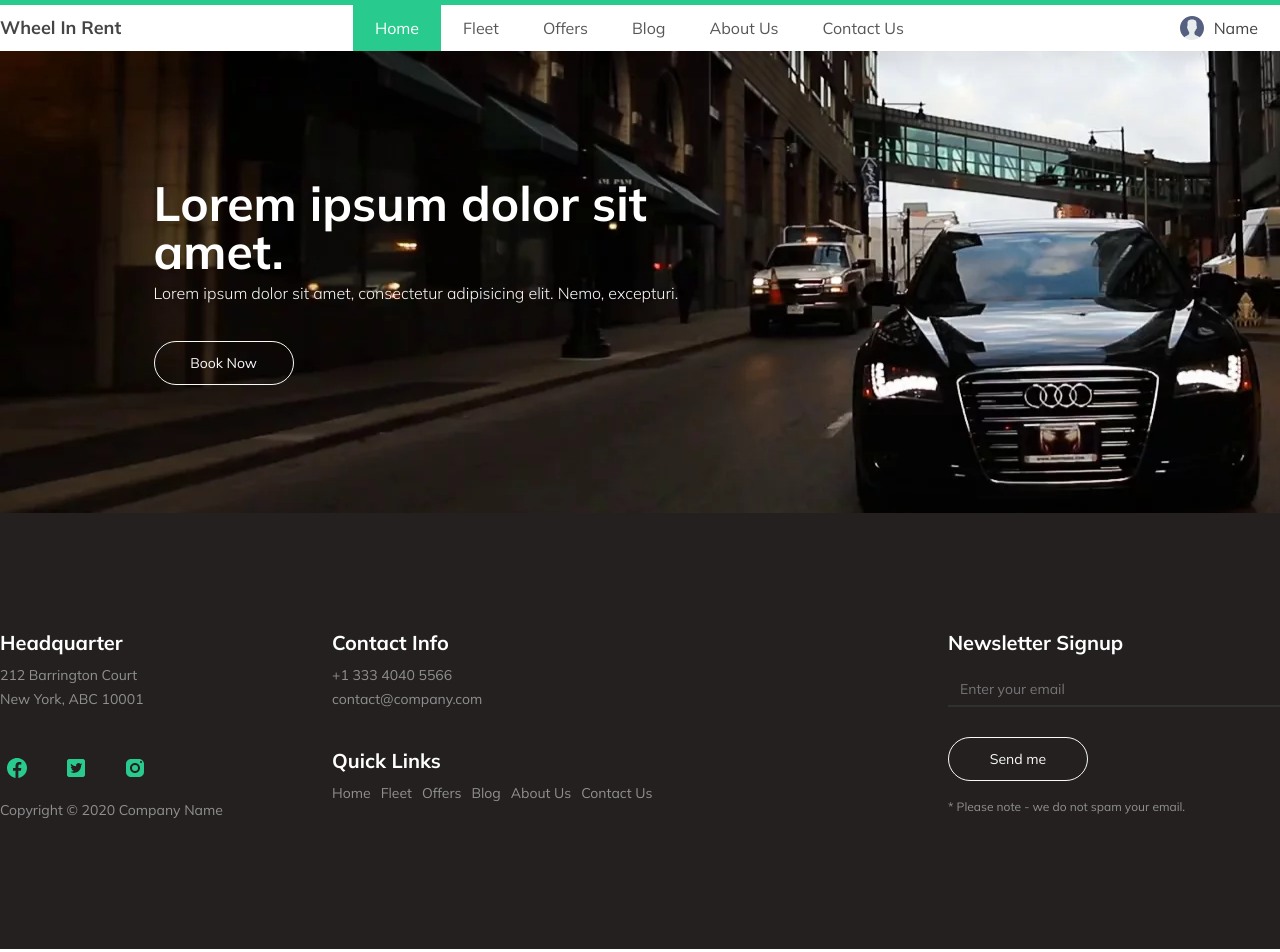
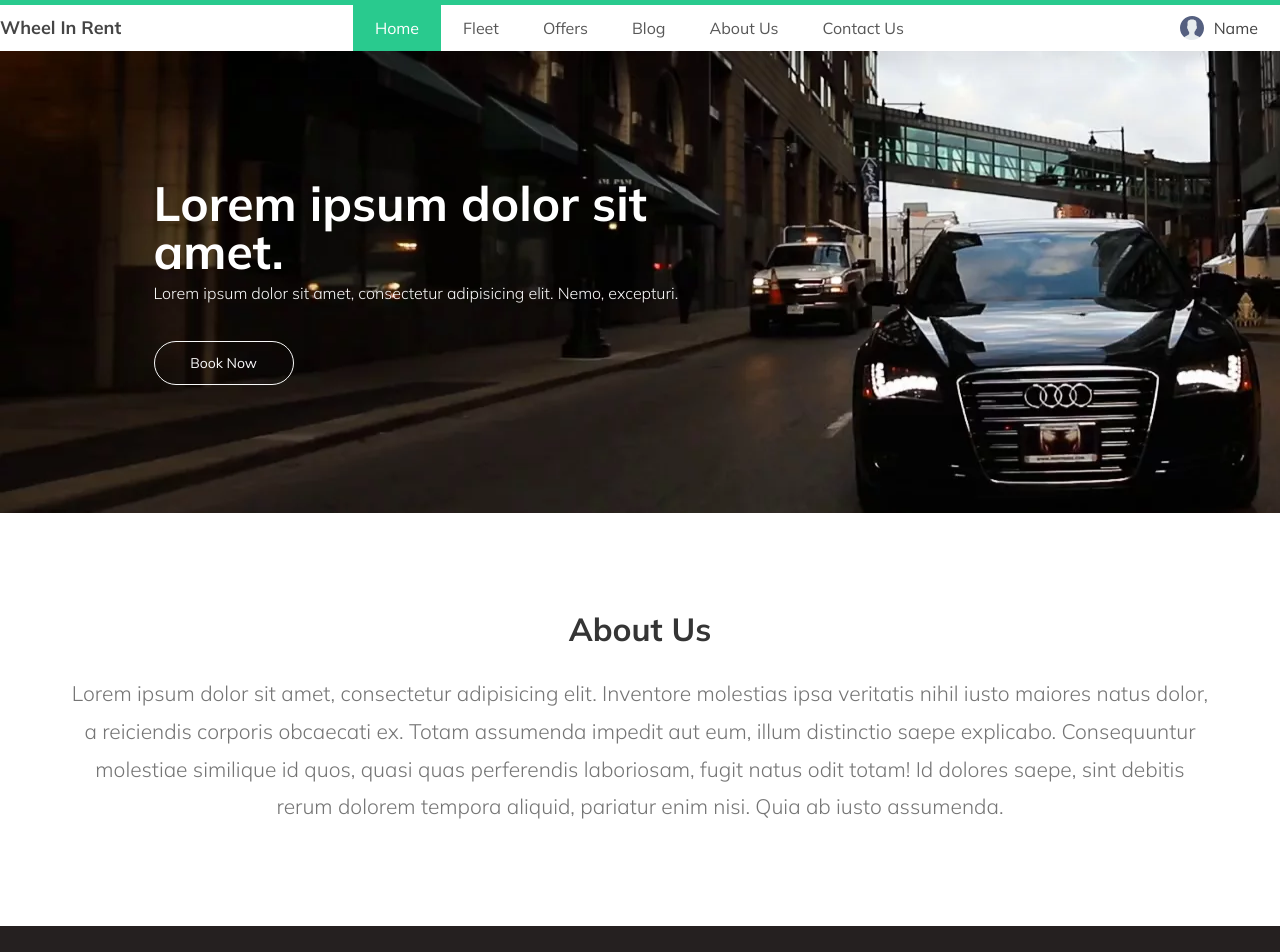
Before and after one commit to Iangyl/wheels-in-rent-frontend, a React (Create React App) app: page / in a window 1280 px wide. Shown: the top 952 px of the page. Built offline with nearby package versions, Linux system fonts and the light colour scheme.

Commit message:
was created first block on home page

```diff
--- /dev/null
+++ b/src/assets/static/homePage.js
@@ -0,0 +1,18 @@
+import { pics } from '../images'
+
+const banner = {
+  title: 'Lorem ipsum dolor sit amet.',
+  subtitle: 'Lorem ipsum dolor sit amet, consectetur adipisicing elit. Nemo, excepturi.',
+  image: pics.car1,
+  button: true,
+}
+
+const aboutUs = {
+  title: 'About Us',
+  text: 'Lorem ipsum dolor sit amet, consectetur adipisicing elit. Inventore molestias ipsa veritatis nihil iusto maiores natus dolor, a reiciendis corporis obcaecati ex. Totam assumenda impedit aut eum, illum distinctio saepe explicabo. Consequuntur molestiae similique id quos, quasi quas perferendis laboriosam, fugit natus odit totam! Id dolores saepe, sint debitis rerum dolorem tempora aliquid, pariatur enim nisi. Quia ab iusto assumenda.',
+}
+
+export {
+  banner,
+  aboutUs,
+}
--- a/src/assets/static/homePageBanner.js
+++ /dev/null
@@ -1,12 +0,0 @@
-import { pics } from '../images'
-
-const content = {
-  title: 'Lorem ipsum dolor sit amet.',
-  subtitle: 'Lorem ipsum dolor sit amet, consectetur adipisicing elit. Nemo, excepturi.',
-  image: pics.car1,
-  button: true,
-}
-
-export {
-  content
-}
--- a/src/assets/static/index.js
+++ b/src/assets/static/index.js
@@ -1,5 +1,6 @@
-import { content } from './homePageBanner';
+import { banner, aboutUs } from './homePage';
 
-export const homePageBanner = {
-  content,
+export const homePage = {
+  banner,
+  aboutUs,
 }
--- /dev/null
+++ b/src/pages/Home/components/AboutUs/index.js
@@ -0,0 +1,18 @@
+import React from 'react';
+import styles from './index.module.scss';
+
+const AboutUs = ({
+  title,
+  text,
+}) => {
+  return (
+    <div className={styles.AboutUs}>
+      <div className='wrapper'>
+        <h2 className={styles.title}>{title}</h2>
+        <div className={styles.text}>{text}</div>
+      </div>
+    </div>
+  )
+}
+
+export default AboutUs
--- /dev/null
+++ b/src/pages/Home/components/AboutUs/index.module.scss
@@ -0,0 +1,17 @@
+.AboutUs {
+  max-width: 1140px;
+  width: 100%;
+  margin: 0 auto;
+  padding: 100px 0;
+  text-align: center;
+  .title {
+    color: var(--dark2-col);
+    padding-bottom: 30px;
+  }
+  .text {
+    color: var(--grey-col);
+    font-weight: 300;
+    font-size: 21px;
+    line-height: 1.8;
+  }
+}
--- /dev/null
+++ b/src/pages/Home/components/index.js
@@ -0,0 +1 @@
+export {default as AboutUs} from './AboutUs';
--- a/src/pages/Home/index.js
+++ b/src/pages/Home/index.js
@@ -1,13 +1,15 @@
 import React from 'react';
 import { staticFiles } from '../../assets';
 import { BurgerWrapp, PageBanner } from '../../components';
+import { AboutUs } from './components';
 
-const { homePageBanner } = staticFiles;
+const { homePage } = staticFiles;
 
 const Home = () => {
   return (
     <BurgerWrapp>
-      <PageBanner {...homePageBanner.content} />
+      <PageBanner {...homePage.banner} />
+      <AboutUs {...homePage.aboutUs} />
     </BurgerWrapp>
   )
 }
```
